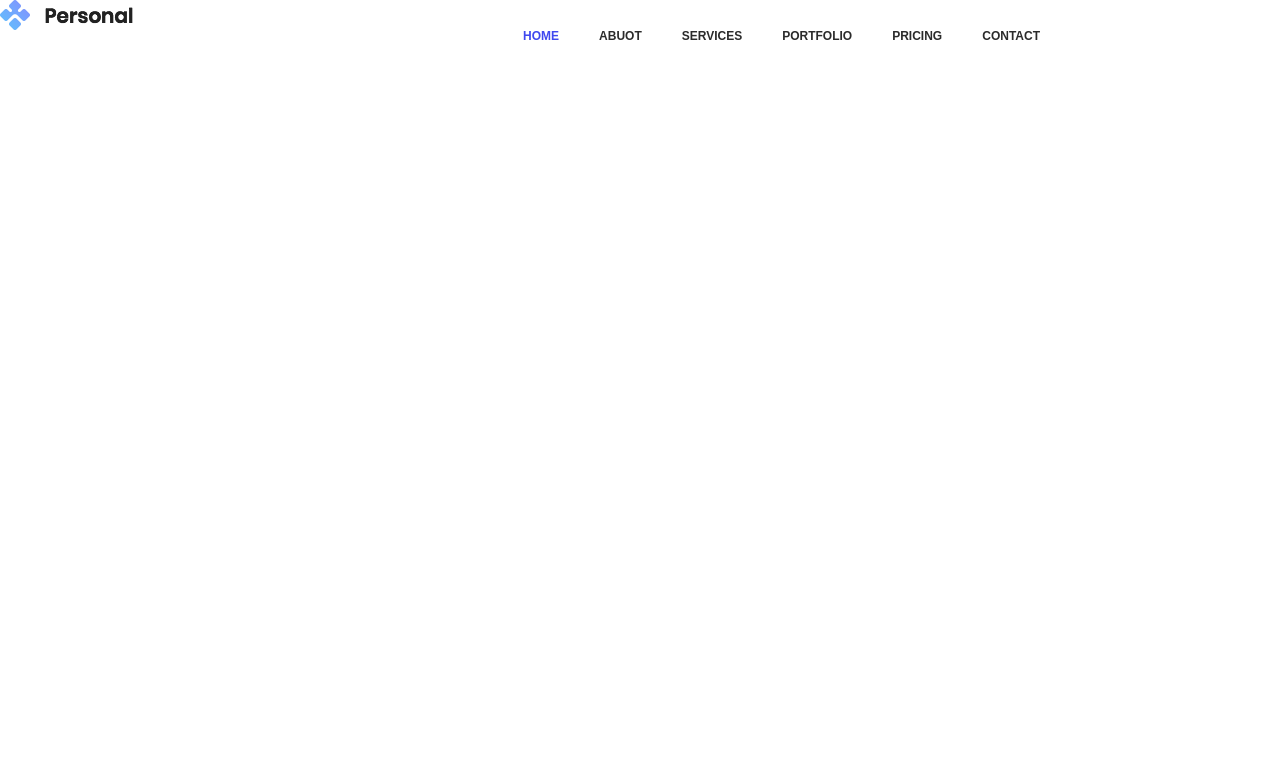
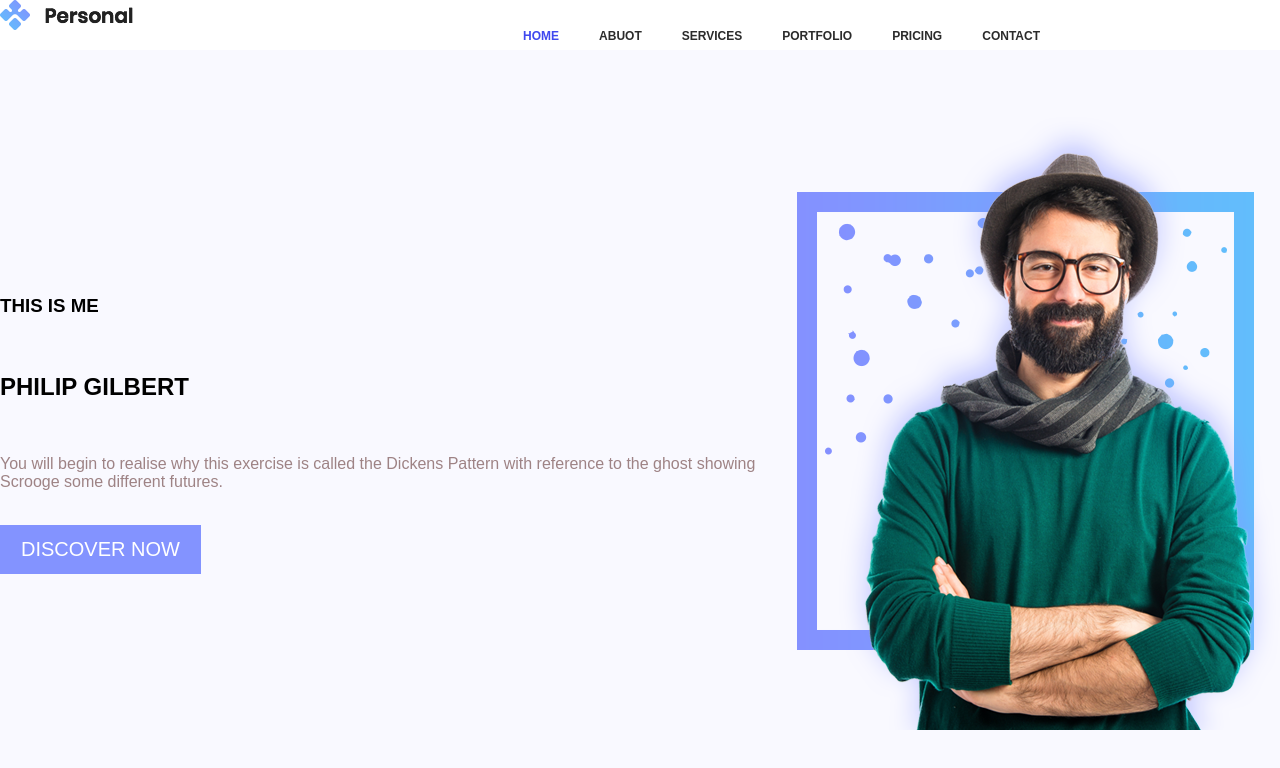
Before and after one commit to mirazmansur/simple-portfolio-website, a plain HTML site: page index.html in a window 1280 px wide. Drawn offline with Linux system fonts and the light colour scheme.

Commit message:
secton one end

```diff
--- a/index.html
+++ b/index.html
@@ -8,7 +8,7 @@
     <title>Personal Portfoio</title>
 </head>
 <body>
-    <!-- Header Start -->
+<!-- Header Start -->
     <header>
         <div class="logo">
             <img src="/asset/logo.webp" alt="personal">
@@ -24,5 +24,28 @@
             </ul>
         </div>
     </header>
+<!-- Header End -->
+
+
+<!-- Section One Start -->
+
+    <section>
+
+        <div class="hafe1">
+            <h3>THIS IS ME</h3>
+            <br>
+            <H1>PHILIP GILBERT</H1>
+            <br>
+            <P>You will begin to realise why this exercise is called the Dickens Pattern with reference to the ghost showing Scrooge some different futures.</P>
+            <br>
+            <input type="button" value="DISCOVER NOW">
+        </div>
+        <div class="hafe2">
+            <img src="/asset/man.webp" alt="">
+        </div>
+    </section>
+<!-- Section One End -->
+
+
 </body>
 </html>
--- a/style/style.css
+++ b/style/style.css
@@ -39,5 +39,36 @@ header .nav ul li a{
     font-weight:bold;
 }
 header .nav ul li a:hover{
-    color:rgb(98, 128, 128);
+    color:rgb(96, 130, 130);
 }
+
+/* Section One Start */
+section{
+    background-color: #F9F9FF;
+    display: flex;
+    height: 750px;
+    width: 100%;
+    justify-content: space-between;
+    align-items: center;
+}
+
+.hafe1 p {
+    color: #9E8385;
+}
+
+.hafe1 input{
+    padding: 12px 20px;
+    background-color:#8393FF ;
+    font-size: 20px;
+    color: white;
+    outline: none;
+    border: 1px solid #8393FF ;
+}
+
+.hafe1 input:hover{
+    box-shadow: 5px 10px 30px rgb(164, 186, 237);
+    transition: all 0.5s ease-in 0.1s;
+    outline: none;
+
+}
+/* Section One End */
```
